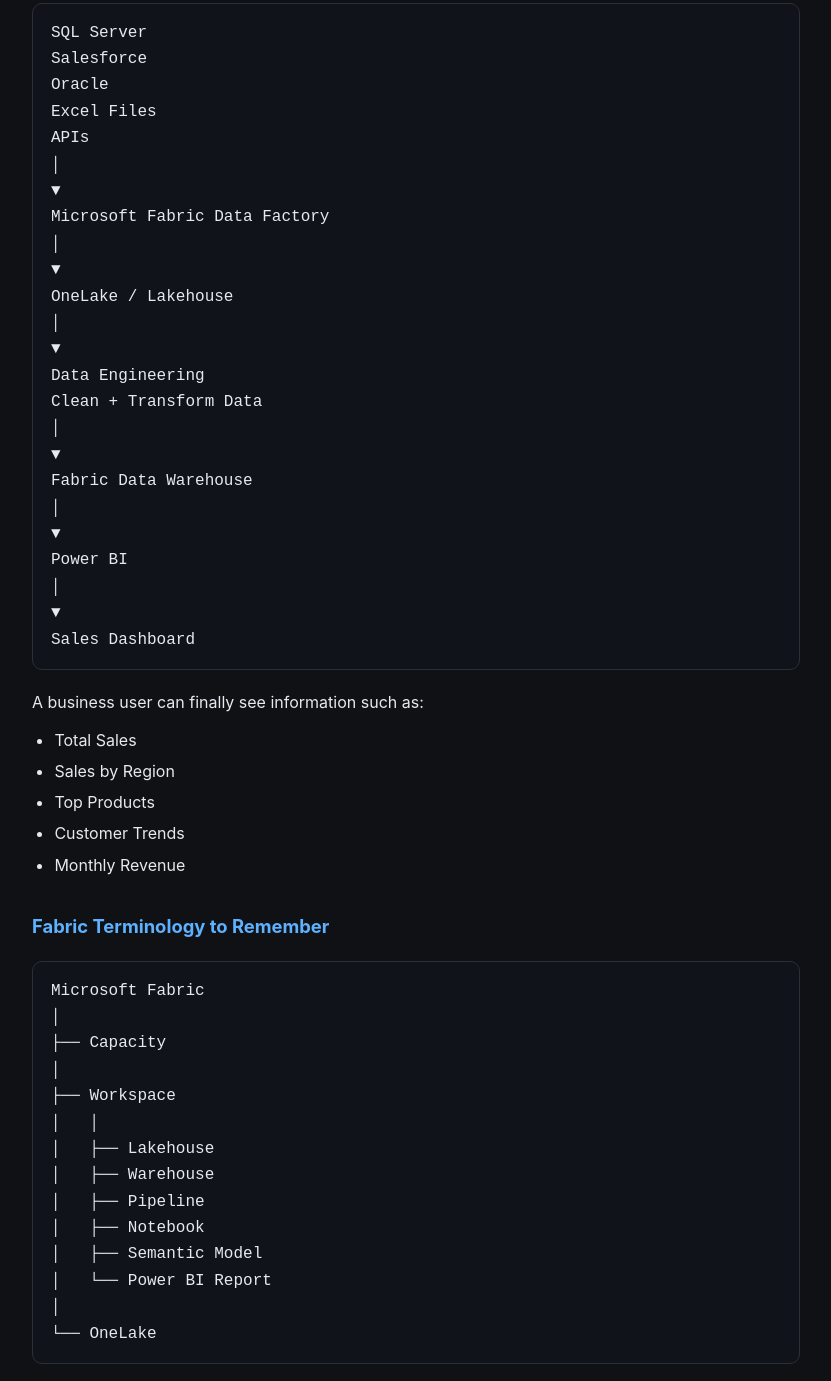
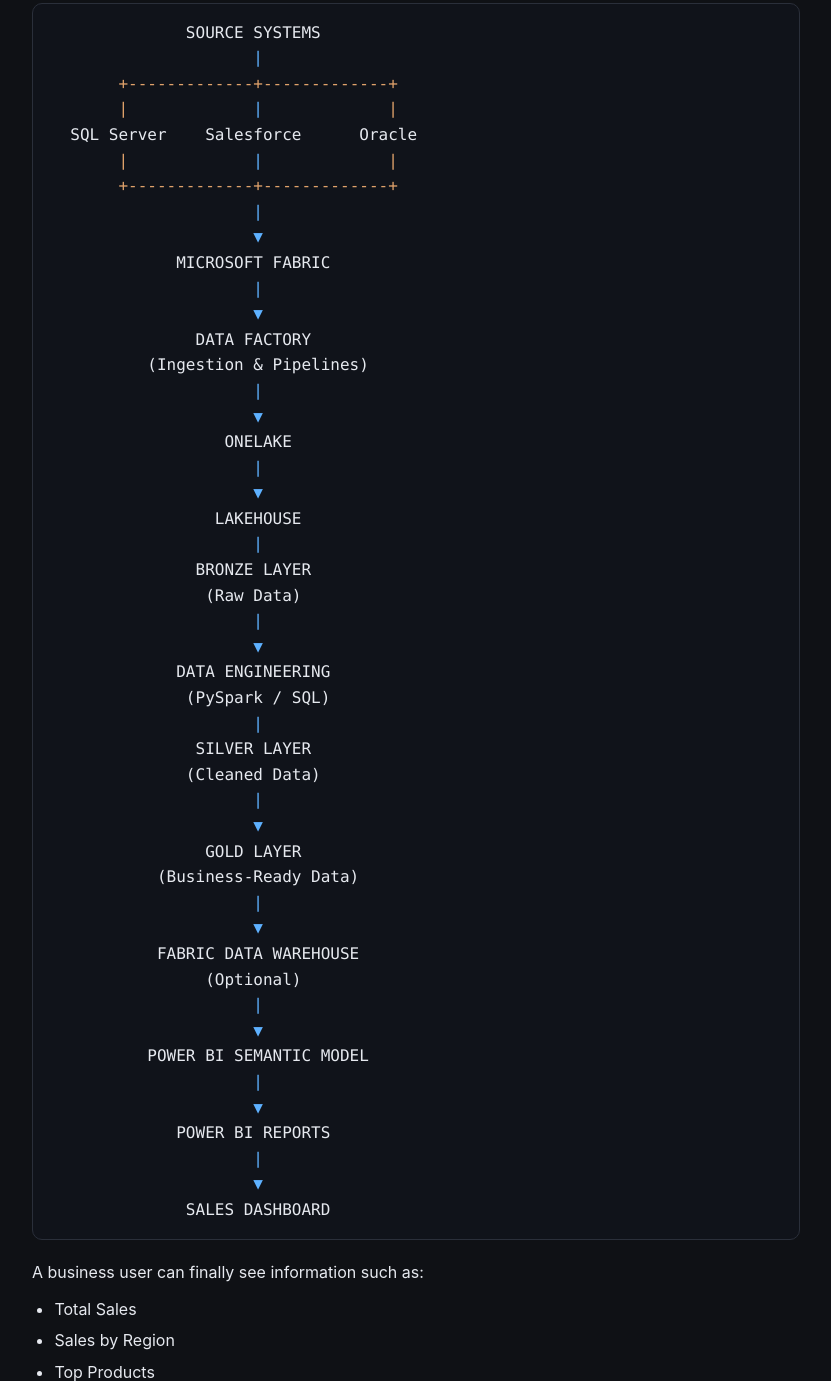
Before and after one commit to Sreeharimekala/harinit.com, a plain HTML site: page academy/microsoft-fabric/Module_01_Microsoft_Fabric_Fundamentals.html in a window 1280 px wide. Shown: the part 4541-5922 px from the top of the page, without its empty margins (374-1205 px from the left). Drawn offline with Linux system fonts and the light colour scheme.

Commit message:
Reformat the Simple Real-World Example diagram in Module 1
Centre the flow on a single connector and show the source systems,
medallion layers, warehouse, semantic model and reports in order.

Co-Authored-By: Claude Fable 5.2 <noreply@anthropic.com>
Claude-Session: https://claude.ai/code/session_01WQ8wTuSSf9q2GGrh9Cr3u7

```diff
--- a/academy/microsoft-fabric/Module_01_Microsoft_Fabric_Fundamentals.html
+++ b/academy/microsoft-fabric/Module_01_Microsoft_Fabric_Fundamentals.html
@@ -361,30 +361,53 @@ DATA FACTORY   DATA ENGINEERING   DATA WAREHOUSE
 <p>Fabric also supports <strong>OneLake Shortcuts</strong>, which allow Fabric to reference data in supported external locations without necessarily copying all of that data into another location.</p>
 
 <h3 id="simple-real-world-example">Simple Real-World Example</h3>
-<pre>SQL Server
-Salesforce
-Oracle
-Excel Files
-APIs
-│
-▼
-Microsoft Fabric Data Factory
-│
-▼
-OneLake / Lakehouse
-│
-▼
-Data Engineering
-Clean + Transform Data
-│
-▼
-Fabric Data Warehouse
-│
-▼
-Power BI
-│
-▼
-Sales Dashboard</pre>
+<pre class="fabric-diagram">              SOURCE SYSTEMS
+                     <span class="dg-b">|</span>
+       <span class="dg-o">+-------------+-------------+</span>
+       <span class="dg-o">|</span>             <span class="dg-b">|</span>             <span class="dg-o">|</span>
+  SQL Server    Salesforce      Oracle
+       <span class="dg-o">|</span>             <span class="dg-b">|</span>             <span class="dg-o">|</span>
+       <span class="dg-o">+-------------+-------------+</span>
+                     <span class="dg-b">|</span>
+                     <span class="dg-b">▼</span>
+             MICROSOFT FABRIC
+                     <span class="dg-b">|</span>
+                     <span class="dg-b">▼</span>
+               DATA FACTORY
+          (Ingestion &amp; Pipelines)
+                     <span class="dg-b">|</span>
+                     <span class="dg-b">▼</span>
+                  ONELAKE
+                     <span class="dg-b">|</span>
+                     <span class="dg-b">▼</span>
+                 LAKEHOUSE
+                     <span class="dg-b">|</span>
+               BRONZE LAYER
+                (Raw Data)
+                     <span class="dg-b">|</span>
+                     <span class="dg-b">▼</span>
+             DATA ENGINEERING
+              (PySpark / SQL)
+                     <span class="dg-b">|</span>
+               SILVER LAYER
+              (Cleaned Data)
+                     <span class="dg-b">|</span>
+                     <span class="dg-b">▼</span>
+                GOLD LAYER
+           (Business-Ready Data)
+                     <span class="dg-b">|</span>
+                     <span class="dg-b">▼</span>
+           FABRIC DATA WAREHOUSE
+                (Optional)
+                     <span class="dg-b">|</span>
+                     <span class="dg-b">▼</span>
+          POWER BI SEMANTIC MODEL
+                     <span class="dg-b">|</span>
+                     <span class="dg-b">▼</span>
+             POWER BI REPORTS
+                     <span class="dg-b">|</span>
+                     <span class="dg-b">▼</span>
+              SALES DASHBOARD</pre>
 
 <p>A business user can finally see information such as:</p>
 <ul>
```
